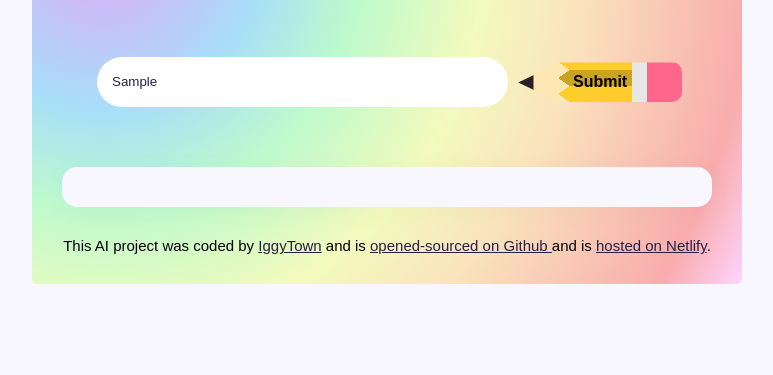
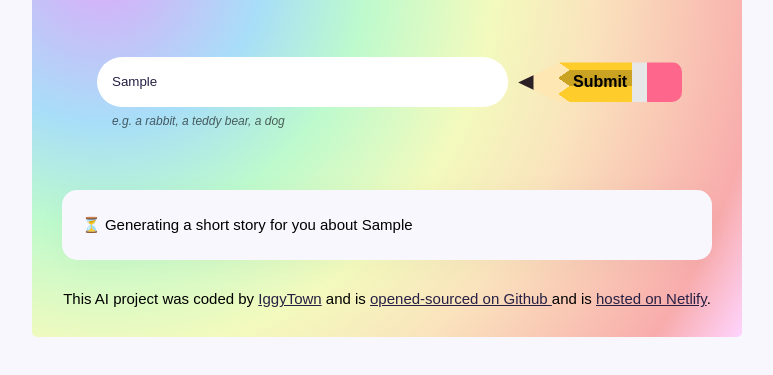
Before and after one commit to IggyTown/AI-child-short-story, a plain HTML site: page index.html in a window 1280 px wide. Both pictures are taken after typing "Sample" into the empty fields and a click on the input 853 px from the left and 339 px from the top of the page. Shown: the part 257-632 px from the top of the page, without its empty margins (253-1026 px from the left). Drawn offline with nearby package versions, Linux system fonts and the light colour scheme; no server answers.

Commit message:
Improved the UX experience

```diff
--- a/index.html
+++ b/index.html
@@ -20,10 +20,11 @@
       </header>
 
       <main>
+        <div class="form-container">
           <form id="story-generator-form">
             <input
               type="text"
-            placeholder="Enter the topic of the children's story"
+              placeholder="What would your like your AI-generated story to be about?"
               autofocus
               required
               autocomplete="off"
@@ -32,8 +33,9 @@
             />
             <input type="submit" class="submit-button" />
           </form>
-
-        <div class="child-story" id="child-story"></div>
+          <div class="example">e.g. a rabbit, a teddy bear, a dog</div>
+        </div>
+        <div class="story hidden" id="story"></div>
       </main>
 
       <footer>
--- a/src/index.js
+++ b/src/index.js
@@ -1,5 +1,5 @@
 function displayStory(response) {
-  new Typewriter("#child-story", {
+  new Typewriter("#story", {
     strings: response.data.answer,
     autoStart: true,
     delay: 25,
@@ -13,9 +13,13 @@ function generateStory(event) {
   let userInput = document.querySelector("#user-input");
   let apiKey = "3cc25b050436a2462365bo90t67a8f38";
   let context =
-    "You are a short-story telling AI assistant. Provide interesting, polite, short and fun stories for children that are no more than fifteen lines. Make sure to follow the user instructions. Include the title for the story inside a <strong> element at the start of the story and seperate it from the story with a <br />";
-  let prompt = `User instructions: Generate a short story for a child ${userInput.value}`;
+    "You are a short-story telling AI assistant. Provide interesting, polite, short and fun stories for children that are no more than fifteen lines. Make sure to follow the user instructions. Include the title for the story inside a <strong> element at the start of the story and seperate it from the story with a <br />.";
+  let prompt = `User instructions: Generate a short story for a child about ${userInput.value}`;
   let apiUrl = `https://api.shecodes.io/ai/v1/generate?prompt=${prompt}&context=${context}&key=${apiKey}`;
+
+  let storyElement = document.querySelector("#story");
+  storyElement.classList.remove("hidden");
+  storyElement.innerHTML = `<span class="generating">⏳ </span> Generating a short story for you about ${userInput.value}`;
 
   axios.get(apiUrl).then(displayStory);
 }
--- a/src/style.css
+++ b/src/style.css
@@ -39,10 +39,21 @@ h1 {
   color: #272044;
 }
 
+.form-container {
+  margin-bottom: 30px;
+  padding: 30px;
+}
+
 form {
-  padding: 30px;
   display: flex;
-  margin-bottom: 30px;
+}
+.example {
+  line-height: 1.5;
+  font-size: 12px;
+  margin-top: 5px;
+  margin-left: 20px;
+  opacity: 0.6;
+  font-style: italic;
 }
 
 .instructions {
@@ -75,13 +86,18 @@ form {
   font-weight: bold;
 }
 
-.child-story {
+.story {
   font-size: 15px;
   background-color: #f9f7fe;
   padding: 20px;
   line-height: 2;
   box-shadow: 0px 4px 30px 0px rgba(39, 33, 66, 0.03);
   border-radius: 15px;
+  text-align: justify;
+}
+
+.hidden {
+  display: none;
 }
 
 footer {
@@ -89,3 +105,18 @@ footer {
   font-size: 15px;
   margin-top: 30px;
 }
+
+.generating {
+  animation: blink-animation 1s steps(5, start) infinite;
+}
+
+@keyframes blink-animation {
+  to {
+    visibility: hidden;
+  }
+}
+@-webkit-keyframes blink-animation {
+  to {
+    visibility: hidden;
+  }
+}
```
Lines whose indentation alone changed are shown as unchanged.
